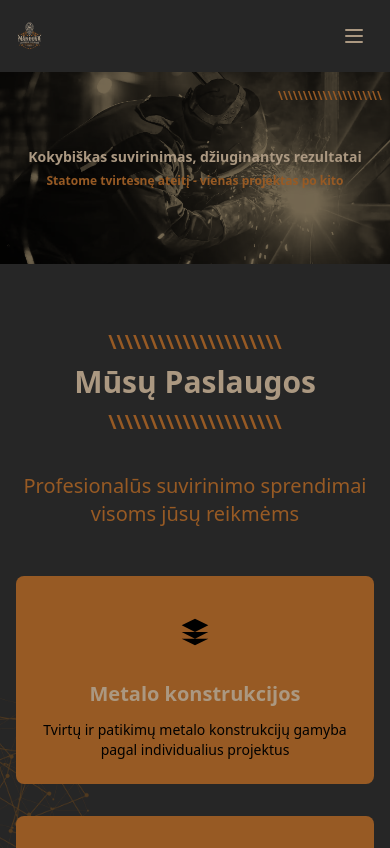
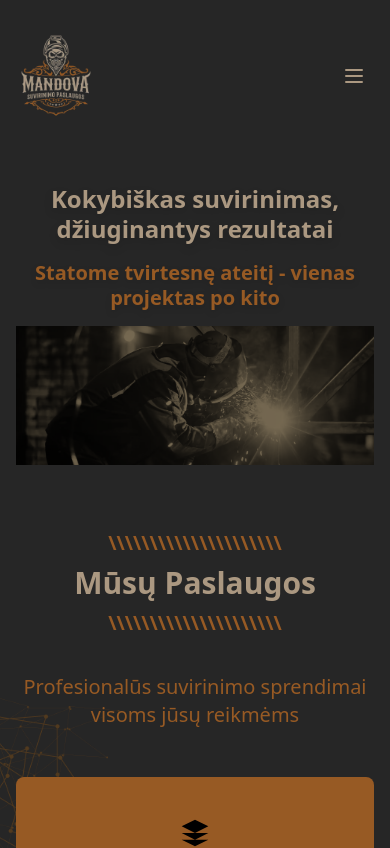
Before and after one commit to DovydasNor/Mandova, a React (Vite) app: page / in a window 390 px wide. Shown: the top 848 px of the page. Built offline with nearby package versions, Linux system fonts and the light colour scheme.

Commit message:
hero section changed and logo is bigger

```diff
--- a/src/components/Header.jsx
+++ b/src/components/Header.jsx
@@ -85,7 +85,7 @@ const Header = () => {
             <img
               src={mandovaLogo}
               alt="Logotipas"
-              className="h-10 sm:h-12 w-auto"
+              className="h-30 sm:h-12 w-auto"
             />
           </NavLink>
 
--- a/src/components/Hero.jsx
+++ b/src/components/Hero.jsx
@@ -1,10 +1,27 @@
 import hero from '../assets/welding-work-with-metal-construction-busy-metal-factory.webp'
-
 const Hero = () => {
   return (
     <>
-        <div className="relative h-48 sm:h-64 md:h-80 lg:h-96 w-full overflow-hidden">
-
+      {/* Mobile: only text, no image, bigger text, better spacing */}
+      <div className="block sm:hidden w-full pt-8 px-4">
+        <div className="text-center text-white max-w-2xl mx-auto">
+          <h1 className="text-2xl font-bold mb-4 drop-shadow-lg text-texts leading-tight">
+            Kokybiškas suvirinimas, džiuginantys rezultatai
+          </h1>
+          <h2 className="text-xl font-bold drop-shadow-md text-orange leading-tight">
+            Statome tvirtesnę ateitį - vienas projektas po kito
+          </h2>
+        </div>
+        <div>
+          <img
+            src={hero}
+            alt='hero image'
+            className='w-full object-center mt-4 brightness-35 sepia'
+          />
+        </div>
+      </div>
+      {/* Tablet and up: original design */}
+      <div className="hidden sm:block relative h-64 md:h-80 lg:h-96 w-full overflow-hidden">
         <img
           src={hero}
           alt="Professional Welding Services"
@@ -13,23 +30,15 @@ const Hero = () => {
           fetchPriority='high'
           decoding='async'
         />
-
-        <div className="text-orange font-bold text-xs sm:text-sm md:text-base lg:text-lg xl:text-xl z-30 absolute top-4 right-2 sm:right-3 md:right-4 lg:right-6">
-            \\\\\\\\\\\\\\\\\\\\\
-        </div>
-
+        <div className="text-orange font-bold text-sm md:text-base lg:text-lg xl:text-xl z-30 absolute top-4 right-3 md:right-4 lg:right-6">
+          \\\\\\\\\\\n        </div>
         <div className="absolute inset-0"></div>
-
-
-        <div className="relative z-10 flex items-center justify-center h-full px-2 sm:px-3 md:px-4">
+        <div className="relative z-10 flex items-center justify-center h-full px-3 md:px-4">
           <div className="text-center text-white max-w-4xl">
-
-            <h1 className="text-sm sm:text-base md:text-lg lg:text-2xl xl:text-4xl font-bold mb-2 sm:mb-3 md:mb-4 lg:mb-6 drop-shadow-lg text-texts leading-tight">
+            <h1 className="text-base md:text-lg lg:text-2xl xl:text-4xl font-bold mb-3 md:mb-4 lg:mb-6 drop-shadow-lg text-texts leading-tight">
               Kokybiškas suvirinimas, džiuginantys rezultatai
             </h1>
-
-
-            <h2 className="text-xs sm:text-sm md:text-base lg:text-xl xl:text-2xl font-bold drop-shadow-md text-orange leading-tight">
+            <h2 className="text-sm md:text-base lg:text-xl xl:text-2xl font-bold drop-shadow-md text-orange leading-tight">
               Statome tvirtesnę ateitį - vienas projektas po kito
             </h2>
           </div>
```
